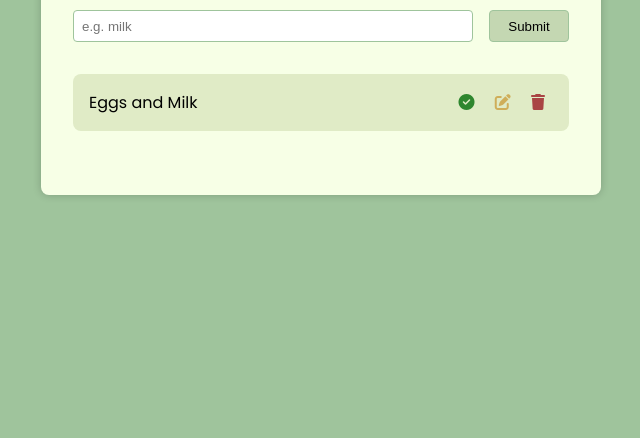
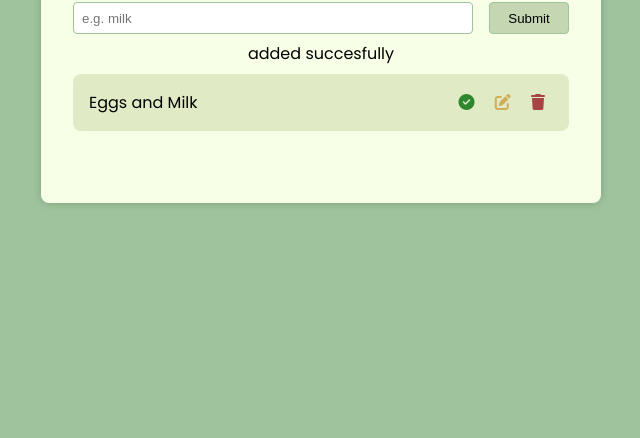
Before and after one commit to joshith3501/grocery-list, a plain HTML site: page index.html in a window 1280 px wide. Shown: the part 362-800 px from the top of the page, without its empty margins (319-959 px from the left). Drawn offline with Linux system fonts and the light colour scheme; a web font is replaced by a local one.

Commit message:
updated styles

```diff
--- a/index.html
+++ b/index.html
@@ -14,7 +14,7 @@
         <input type="text" id="grocery-input" placeholder="e.g. milk">
         <button type="submit" id="grocery-submit">Submit</button>
       </form>
-      <div class="flash-message"></div>
+      <div class="flash-message">added succesfully</div>
       <div class="task-container">
         <div class="task">
           <div>Eggs and Milk</div>
--- a/style.css
+++ b/style.css
@@ -44,6 +44,7 @@ body {
   padding:2rem;
   border-radius:0.5rem;
   box-shadow: 0 0 0.5rem rgba(0,0,0,0.2);
+  position:relative;
 }
 
 h1 {
@@ -85,8 +86,15 @@ h1 {
   transform:scale(0.95);
 }
 
+.flash-message {
+  width:calc(100% - 4rem);
+  text-align:center;
+  position:absolute;
+  top:10.5rem;
+}
+
 .task-container {
-  margin: 2rem 0;
+  margin: 2.5rem 0;
   display:flex;
   flex-direction:column;
   gap:0.5rem;
```
